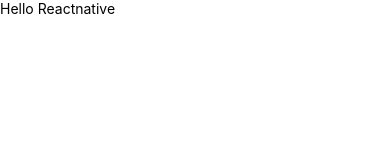
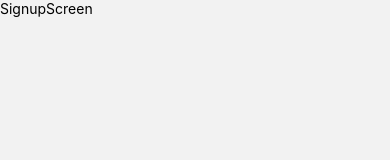
Before and after one commit to sachinivindoya/Wallify_Login, a React Native app: screen /SignUp in a window 390 px wide. Shown: the top 160 px of the page. Built offline with nearby package versions, Linux system fonts and the light colour scheme.

Commit message:
update App.js to Navigate using React Navigation

```diff
--- a/App.js
+++ b/App.js
@@ -1,17 +1,24 @@
-import Animated, {
-  useSharedValue,
-  withTiming,
-  useAnimatedStyle,
-  Easing,
-} from "react-native-reanimated";
-import { View, Button, Text} from "react-native";
+// In App.js in a new project
 
-export default function AnimatedStyleUpdateExample(props) {
+import * as React from 'react';
+import { View, Text } from 'react-native';
+import { NavigationContainer } from '@react-navigation/native';
+import { createNativeStackNavigator } from '@react-navigation/native-stack';
+import LoginScreen from './screens/LoginScreen';
+import SignupScreen from './screens/SignupScreen';
 
 
+const Stack = createNativeStackNavigator();
+
+function App() {
   return (
-    <View>
-      <Text>Hello Reactnative</Text>
-    </View>
+    <NavigationContainer>
+      <Stack.Navigator initialRouteName='Login' screenOptions={{headerShown: false}}>
+        <Stack.Screen name="Login" component={LoginScreen} />
+        <Stack.Screen name="SignUp" component={SignupScreen} />
+      </Stack.Navigator>
+    </NavigationContainer>
   );
 }
+
+export default App;
--- a/package.json
+++ b/package.json
@@ -1,6 +1,8 @@
 {
   "dependencies": {
     "@expo/metro-runtime": "^3.1.1",
+    "@react-navigation/native": "^6.1.9",
+    "@react-navigation/native-stack": "^6.9.17",
     "expo": "^50.0.1",
     "expo-status-bar": "~1.11.1",
     "nativewind": "^2.0.11",
@@ -8,6 +10,8 @@
     "react-dom": "18.2.0",
     "react-native": "0.73.2",
     "react-native-reanimated": "~3.6.0",
+    "react-native-safe-area-context": "4.8.2",
+    "react-native-screens": "~3.29.0",
     "react-native-web": "~0.19.6",
     "tailwindcss": "^3.3.2"
   },
--- /dev/null
+++ b/screens/LoginScreen.js
@@ -0,0 +1,13 @@
+import React from 'react'
+import { View, Text } from 'react-native';
+
+function LoginScreen() {
+  return (
+    <View>
+        <Text>LoginScreen</Text>
+    </View>
+
+  )
+}
+
+export default LoginScreen
--- /dev/null
+++ b/screens/SignupScreen.js
@@ -0,0 +1,13 @@
+import React from 'react'
+import { View, Text } from 'react-native';
+
+function SignupScreen() {
+  return (
+    <View>
+        <Text>SignupScreen</Text>
+    </View>
+
+  )
+}
+
+export default SignupScreen
```
Also changed, not shown: 1 other file (tests, documents, lock files or other folders).
